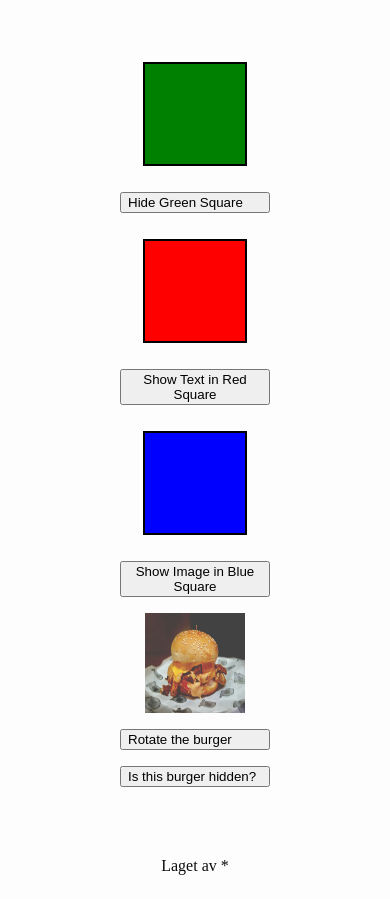
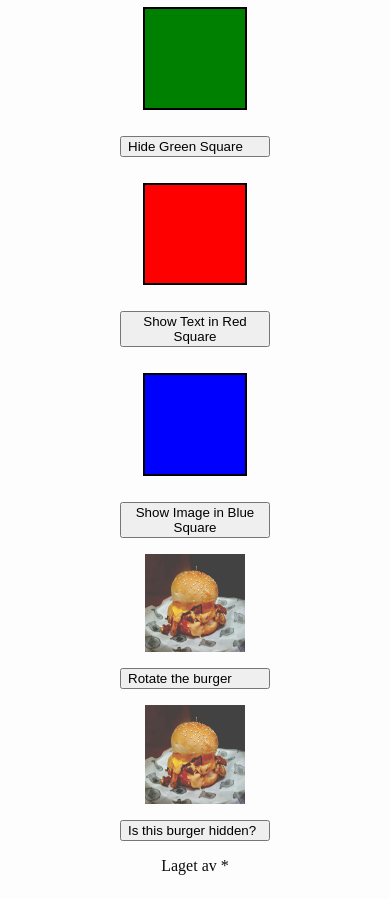
Before and after one commit to Magnus0155/stackblitz-innlevering-4ish, a website: page index.html in a window 390 px wide. Shown: the part 65-964 px from the top of the page. Drawn offline with Linux system fonts and the light colour scheme.

Commit message:
innleveringsBruger

```diff
--- a/styles.css
+++ b/styles.css
@@ -104,8 +104,9 @@ footer {
   display: flex;
   justify-content: center;
 }
-/*work in progress*/
-@media {
-  max-width: 721px;
-  display: hiddenBurger;
+
+@media (max-width: 601px) {
+  .hiddenBurger {
+    display: block;
+  }
 }
```
